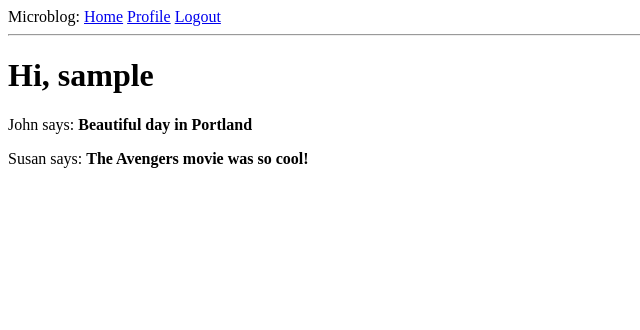
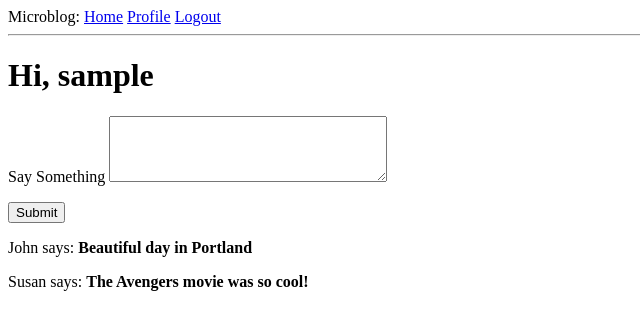
Before and after one commit to mahi87/microblog, a Flask app: page / in a window 1280 px wide. Shown: the top 330 px of the page, without its empty margins (0-640 px from the left). Run offline with Flask 3, Linux system fonts and the light colour scheme; the visitor is signed in with stand-in values (Sample User, id 1); data comes from the database, SQL or seed files in the repository.

Commit message:
submit blog form

```diff
--- a/app/forms.py
+++ b/app/forms.py
@@ -44,3 +44,7 @@ class EditProfileForm(FlaskForm):
 
 class EmptyForm(FlaskForm):
     submit = SubmitField('Submit')
+
+class PostForm(FlaskForm):
+    post = TextAreaField('Say Something', validators=[ DataRequired(), Length(min=1,max=140)])
+    submit = SubmitField('Submit')
--- a/app/routes.py
+++ b/app/routes.py
@@ -1,7 +1,7 @@
 from app import app, db
 from flask import render_template, flash, redirect, url_for, request
-from app.forms import LoginForm, RegistrationForm, EditProfileForm, EmptyForm
-from app.models import User
+from app.forms import LoginForm, RegistrationForm, EditProfileForm, EmptyForm, PostForm
+from app.models import User, Post
 from flask_login import current_user,login_user, logout_user, login_required
 from werkzeug.urls import url_parse
 from datetime import datetime
@@ -12,10 +12,16 @@ def before_request():
         current_user.last_seen = datetime.utcnow()
         db.session.commit()
 
-@app.route('/')
-@app.route('/index')
+@app.route('/', methods=['GET','POST'])
+@app.route('/index', methods=['GET','POST'])
 @login_required
 def index():
+    form = PostForm()
+    if form.validate_on_submit():
+        post = Post(body=form.post.data, author=current_user)
+        db.session.add(post)
+        db.session.commit()
+        return redirect(url_for('index'))
     posts = [
         {
             'author' : { 'username': 'John'},
@@ -26,7 +32,7 @@ def index():
             'body' : 'The Avengers movie was so cool!'
         }
     ]
-    return render_template('index.html',title='Home', posts=posts)
+    return render_template('index.html',title='Home', posts=posts, form=form)
 
 @app.route('/login', methods=['GET', 'POST'])
 def login():
--- a/app/templates/index.html
+++ b/app/templates/index.html
@@ -3,6 +3,19 @@
 {% block content %}
 
     <h1>Hi, {{current_user.username}}</h1>
+
+    <form action="" method="post">
+        {{ form.hidden_tag() }}
+        <p>
+            {{ form.post.label }}
+            {{ form.post(cols=32, rows=4) }} <br>
+            {% for error in form.post.errors %}
+                <span style="color: red;"> {{error}} </span>
+            {% endfor %}
+        </p>
+        <p> {{form.submit()}} </p>
+    </form>
+
     {% for post in posts %}
     <div><p>{{post.author.username}} says: <b>{{post.body}}</b></p></div>
     {% endfor %}
```
